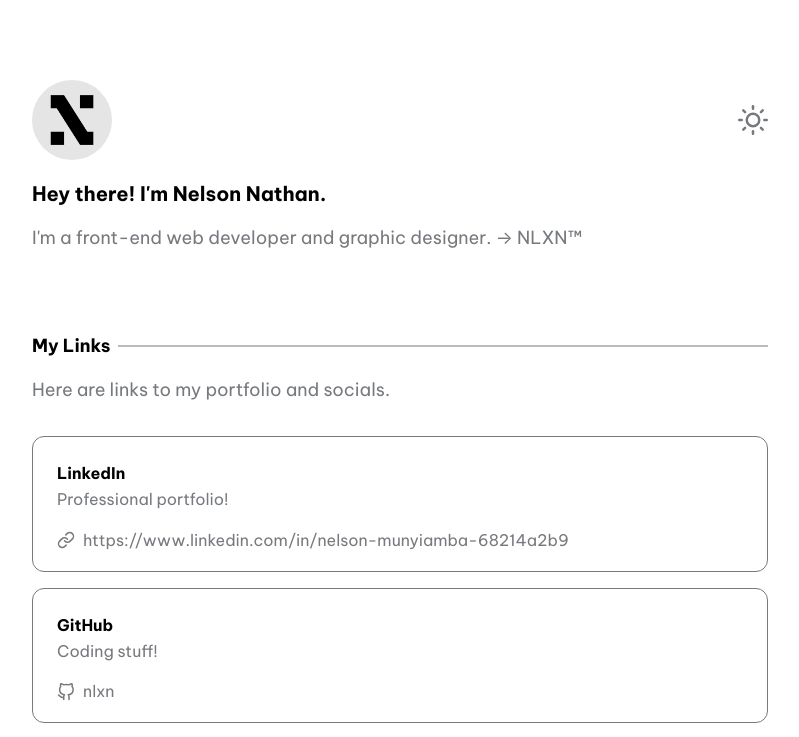
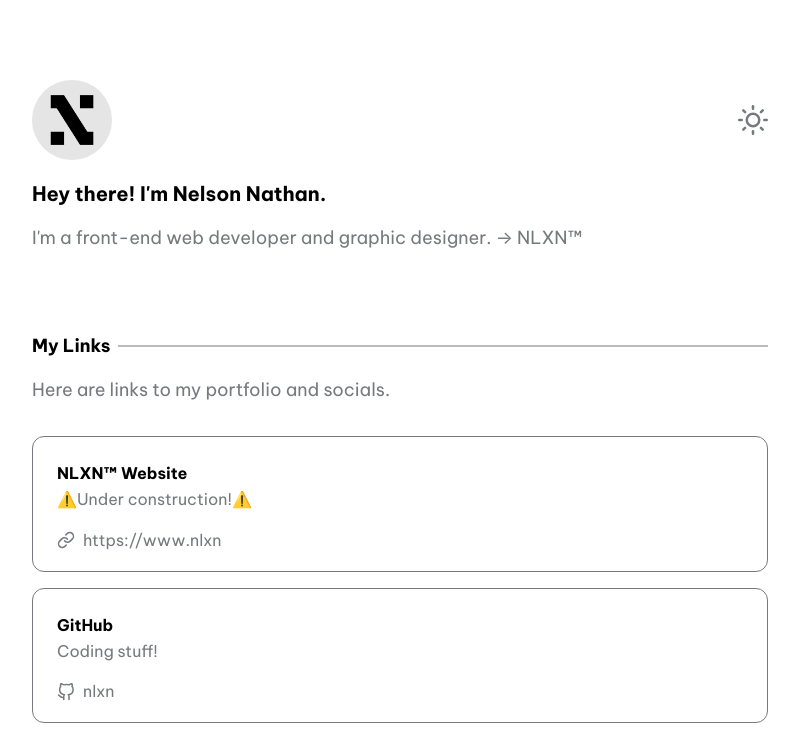
Before and after one commit to nlxn/profilio, a Next.js app: page / in a window 1280 px wide. Shown: the top 737 px of the page, without its empty margins (240-1039 px from the left). Built offline with nearby package versions, Linux system fonts and the light colour scheme.

Commit message:
Update config.js

```diff
--- a/data/config.js
+++ b/data/config.js
@@ -13,9 +13,9 @@
   desc: "Here are links to my portfolio and socials.",
   projects: [
     {
-      title: 'LinkedIn',
-      description: 'Professional portfolio!',
-      link: 'https://www.linkedin.com/in/nelson-munyiamba-68214a2b9'
+      title: 'NLXN™ Website',
+      description: '⚠️Under construction!⚠️',
+      link: 'https://www.nlxn'
     },
     {
       title: 'GitHub',
```
